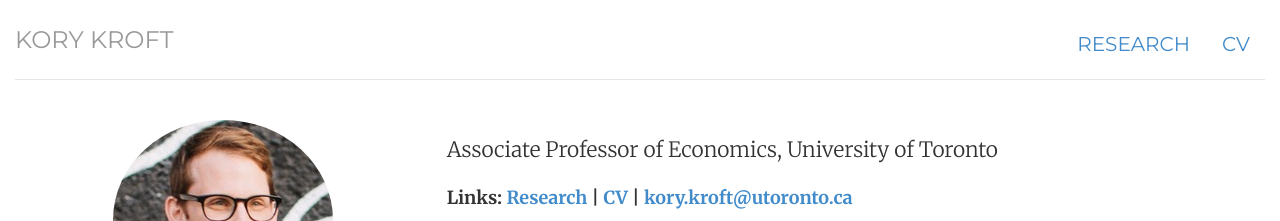
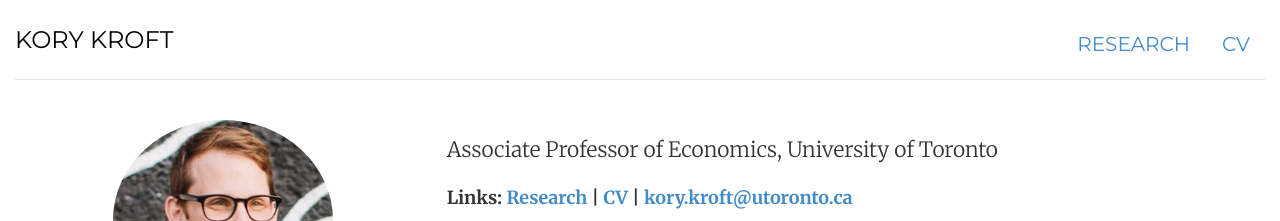
Before and after one commit to korykroft/korykroft.github.io, a Jekyll site: the page built from index.html, in a window 1280 px wide. Shown: the top 221 px of the page. Built offline with Jekyll 4.4.1, drawn with Linux system fonts in a browser that asks for light colours.

Commit message:
Update style.css

```diff
--- a/css/style.css
+++ b/css/style.css
@@ -11,7 +11,7 @@ blockquote p { font-size: 16px; line-height: 1.6em; }
 .header, .footer, .header h3 { font-family: 'Montserrat', Helvetica, sans-serif; text-transform: uppercase; font-weight: normal; }
 
 /* Navigation */
-h3.text-muted a {text-decoration: none; color: #999999; }
+h3.text-muted a {text-decoration: none; color: #000000; }
 h3.text-muted a:hover { text-decoration: none; color: #0088cc; }
 
 img.avatar { margin-bottom: 30px; }
```
